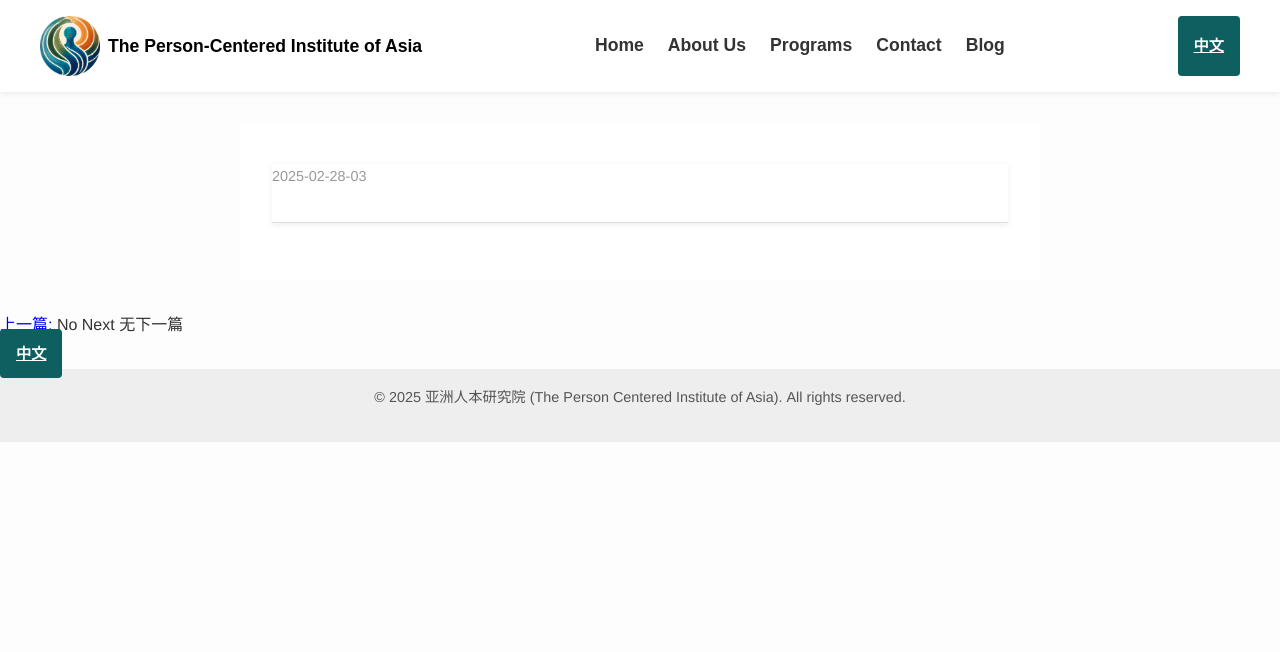
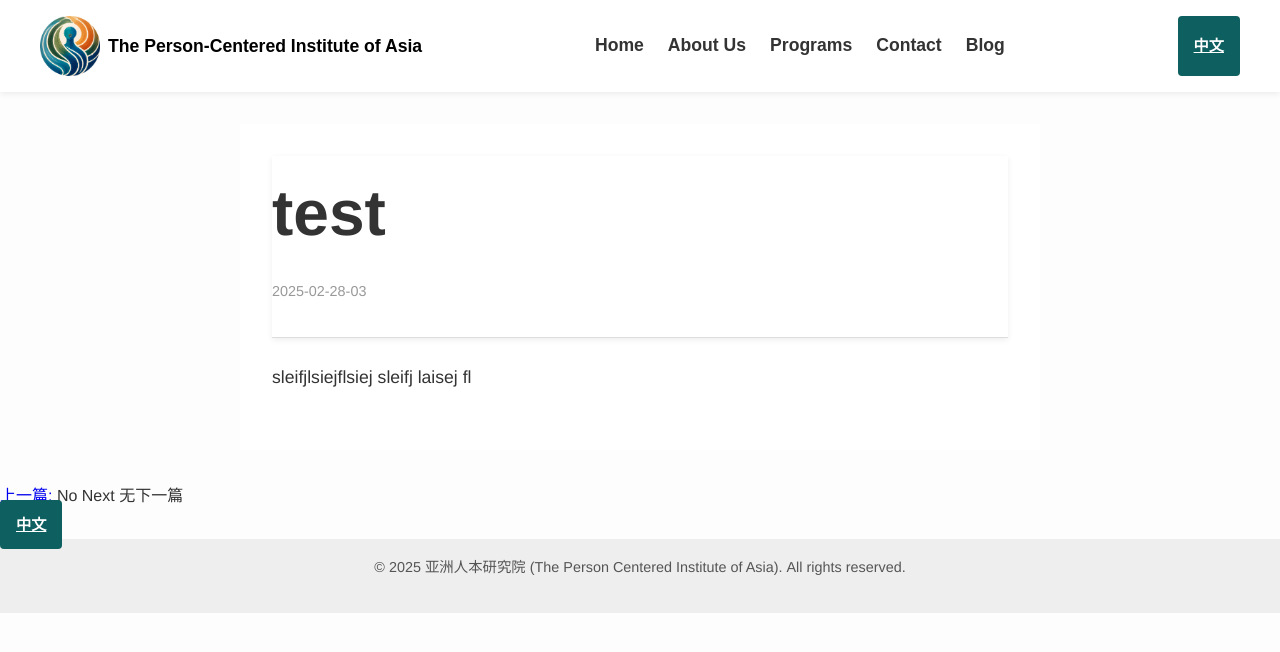
Before and after one commit to YeeLiu611/YeeLiu611, a Jekyll site: the page built from _posts/en/2025-02-28-test.md, in a window 1280 px wide. Shown: the top 652 px of the page. Built offline with Jekyll 4.4.1, drawn with Linux system fonts in a browser that asks for light colours; a script that is not in the unit is left out.

Commit message:
Update 博客文章（英文） “2025-02-28-test”

```diff
--- a/_posts/en/2025-02-28-test.md
+++ b/_posts/en/2025-02-28-test.md
@@ -3,6 +3,8 @@ layout: post
 lang: en
 date: 2025-02-28T03:51:18.183Z
 title: test
+title_en: test
+body_en: s﻿leifjlsiejflsiej sleifj laisej fl
 alternate_url: /zh/blog/test
 ---
 \# Goal One: To link Person-Centered communities in the Asian region and around the world.
```
